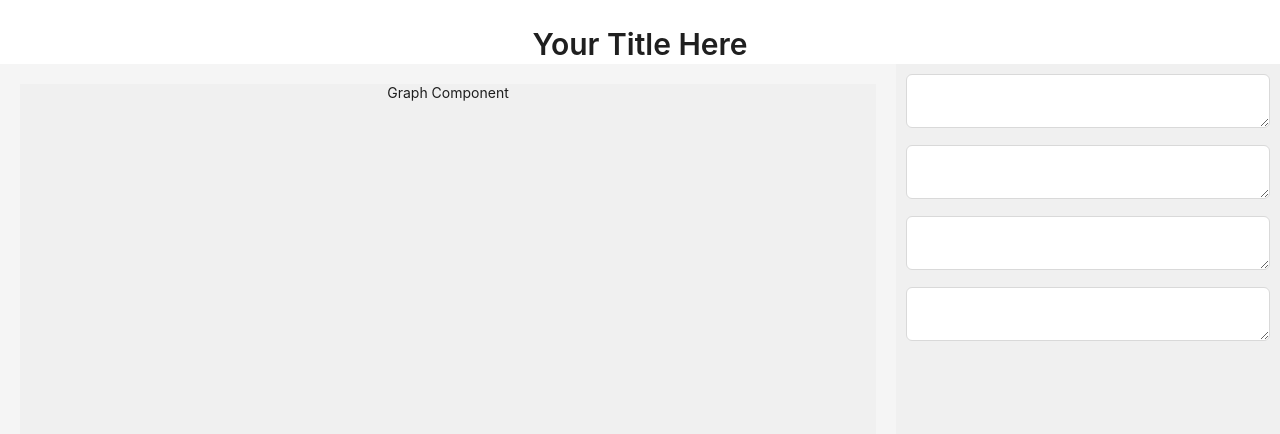
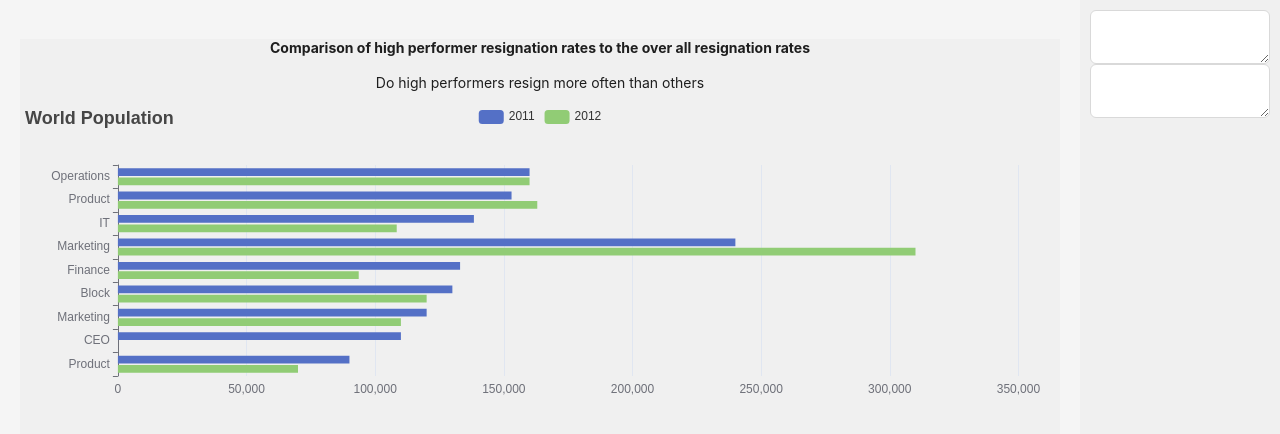
Before and after one commit to ALEEZAJOGIYAT/React-Echart, a React (Create React App) app: page / in a window 1280 px wide. Shown: the top 434 px of the page. Built offline with nearby package versions, Linux system fonts and the light colour scheme.

Commit message:
completed graph component

```diff
--- a/public/index.html
+++ b/public/index.html
@@ -24,7 +24,7 @@
       work correctly both with client-side routing and a non-root public URL.
       Learn how to configure a non-root public URL by running `npm run build`.
     -->
-    <title>React App</title>
+    <title>ECHARTS</title>
   </head>
   <body>
     <noscript>You need to enable JavaScript to run this app.</noscript>
--- a/src/components/echarts/echarts.tsx
+++ b/src/components/echarts/echarts.tsx
@@ -5,27 +5,22 @@ import { Layout, Typography } from 'antd';
 import './style.css'
 import TextArea from 'antd/es/input/TextArea';
 import { SideBar } from '../sideBar/sideBar';
+import {GraphComponent} from '../graph';
 
 const { Header, Content, Sider } = Layout;
 const { Title } = Typography;
 
-export const PageLayout: React.FC = () => {
+export const PageLayout = () => {
   return (
     <Layout className="page-layout">
-      <Header className="header">
-        <Title level={2}>Your Title Here</Title>
-      </Header>
       <Layout className="main-layout">
-        <Content className="content">
+        <Content className="content" style={{width: '60%'}}>
           {/* Graph Component */}
-          <div className="graph-container">
-            {/* Replace this with your graph component */}
-            Graph Component
-          </div>
+          <GraphComponent/>
         </Content>
-        {/* <SideBar/> */}
-        <Sider className="sidebar" width="30%" theme="light">
-        <TextArea>
+        <SideBar/>
+        {/* <Sider className="sidebar" theme="light">
+        <TextArea style={{width : '70%'}}>
             Sidebar Content
           </TextArea>
           <br/>
@@ -43,7 +38,7 @@ export const PageLayout: React.FC = () => {
           <TextArea>
             Sidebar Content
           </TextArea>
-        </Sider>
+        </Sider> */}
       </Layout>
     </Layout>
   );
--- a/src/components/echarts/style.css
+++ b/src/components/echarts/style.css
@@ -1,4 +1,4 @@
-/* PageLayout.css */
+/* PageLayout.scss */
 .page-layout {
   min-height: 100vh;
 }
@@ -15,22 +15,3 @@
   flex: 1;
   padding: 20px;
 }
-.page-layout .main-layout .content .graph-container {
-  height: 400px;
-  background: #f0f0f0;
-  transition: all 0.3s ease-in-out;
-}
-@media (max-width: 768px) {
-  .page-layout .main-layout .content .graph-container {
-    height: 300px;
-  }
-}
-.page-layout .main-layout .sidebar {
-  background: #f0f0f0;
-  padding: 10px;
-}
-@media (max-width: 768px) {
-  .page-layout .main-layout .sidebar {
-    width: 30%;
-  }
-}
--- /dev/null
+++ b/src/components/graph/index.tsx
@@ -0,0 +1,58 @@
+// GraphComponent.tsx
+import React from 'react';
+import './style.css'; // Import your Sass file
+import ReactEcharts from "echarts-for-react";
+
+export const GraphComponent = () => {
+
+const  option = {
+    title: {
+      text: 'World Population'
+    },
+    tooltip: {
+      trigger: 'axis',
+      axisPointer: {
+        type: 'shadow'
+      }
+    },
+    legend: {},
+    grid: {
+      left: '3%',
+      right: '4%',
+      bottom: '3%',
+      containLabel: true
+    },
+    xAxis: {
+      type: 'value',
+      boundaryGap: [0, 0.01]
+    },
+    yAxis: {
+      type: 'category',
+     data: ['Product', 'CEO', 'Marketing', 'Block', 'Finance', 'Marketing'
+      , 'IT', 'Product', 'Operations']
+  },
+    series: [
+      {
+        name: '2011',
+        type: 'bar',
+        data: [90000, 110000, 120000, 130000, 133000, 240000, 138370, 153000, 160000]
+      },
+      {
+        name: '2012',
+        type: 'bar',
+        data: [70000, 0, 110000, 120000, 93600, 310000, 108370, 163000, 160000]
+      }
+    ]
+  };
+
+
+
+  return (
+    <div className="graph-container">
+        <h4>Comparison of high performer resignation rates to the over all resignation rates</h4>
+        <p>Do high performers resign more often than others</p>
+        <ReactEcharts option={option} />
+      {/* Replace this with your graph component */}
+    </div>
+  );
+};
--- /dev/null
+++ b/src/components/graph/style.css
@@ -0,0 +1,11 @@
+/* GraphComponent.scss */
+.graph-container {
+    height: 400px;
+    background: #f0f0f0;
+    transition: all 0.3s ease-in-out;
+  }
+  @media (max-width: 768px) {
+    .graph-container {
+      height: 300px;
+    }
+  }
--- a/src/components/sideBar/sideBar.tsx
+++ b/src/components/sideBar/sideBar.tsx
@@ -6,10 +6,9 @@ const { Header, Content, Sider } = Layout;
 
 
 export const SideBar = () => {
-
     return(
         <div className="main-container">
-            <Sider className="sidebar" width="30%" theme="light">
+            <Sider className="sidebar"  theme="light" style={{height: '100%'}}>
             <TextArea>
                 Sidebar Content
             </TextArea>
--- a/src/components/sideBar/style.css
+++ b/src/components/sideBar/style.css
@@ -1,16 +1,27 @@
+/* Sidebar.scss */
 .sidebar {
-    background: #f0f0f0;
-    padding: 10px;
-  }
-
-  @media (max-width: 768px) {
-  .page-layout .main-layout .sidebar {
+  background: #f0f0f0;
+  padding: 10px;
+}
+@media (max-width: 768px) {
+  .sidebar {
     width: 30%;
   }
 }
-
-.main-container {
-    height: 100%;
-    margin-top: -0.1px;
-    padding-top: 0.1px;
+/* PageLayout.scss */
+.page-layout {
+  min-height: 100vh;
 }
+.page-layout .header {
+  background: #fff;
+  text-align: center;
+  /* padding: 10px; */
+}
+.page-layout .main-layout {
+  display: flex;
+  flex-direction: row;
+}
+.page-layout .main-layout .content {
+  flex: 1;
+  padding: 20px;
+}
```
Also changed, not shown: 1 other file (tests, documents, lock files or other folders).
